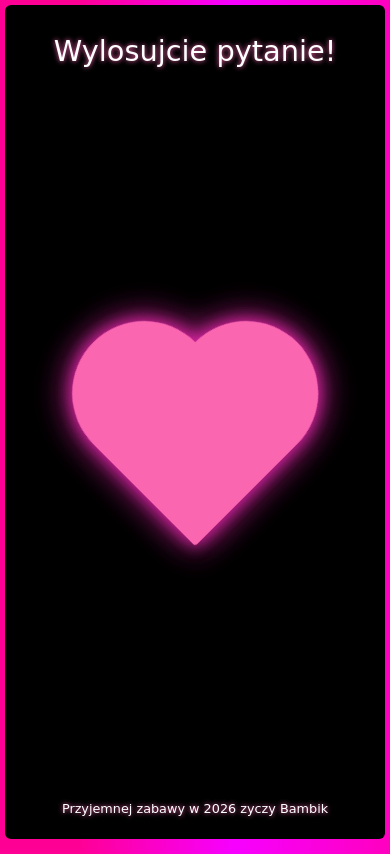
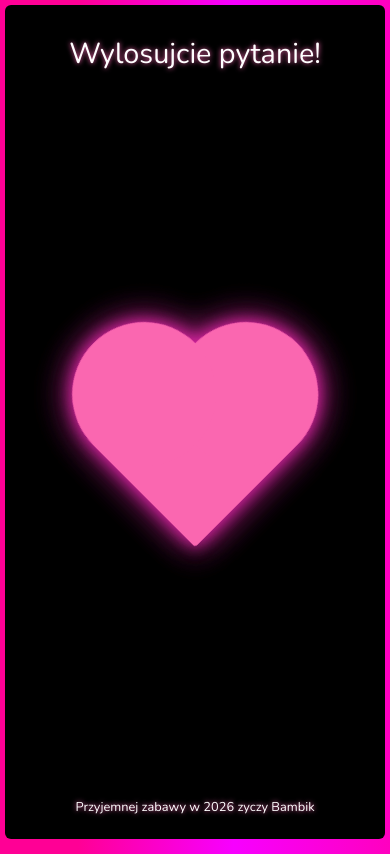
Before and after one commit to Hugebob1/valentines_game, a plain HTML site: page index.html in a window 390 px wide. Drawn offline with nearby package versions, Linux system fonts and the light colour scheme.

Commit message:
looks better on iphone

```diff
--- a/index.html
+++ b/index.html
@@ -3,8 +3,11 @@
 <head>
     <meta charset="UTF-8">
     <meta name="viewport" content="width=device-width, initial-scale=1.0">
+    <meta name="viewport" content="width=device-width, initial-scale=1.0, viewport-fit=cover">
+    <meta name="theme-color" content="#000000">
     <title>Document</title>
     <link rel="stylesheet" href="styles/main.css">
+    <link href="https://fonts.googleapis.com/css2?family=Nunito:wght@400;700&display=swap" rel="stylesheet">
 </head>
 <body>
     <div class="card">
--- a/styles/main.css
+++ b/styles/main.css
@@ -1,11 +1,21 @@
-html, body { height: 100%; margin: 0; overflow: hidden;  }
+html, body {
+    height: 100%; margin: 0; overflow: hidden;
+    height: 100vh;
+    padding: 0;
+    font-family: 'Nunito', sans-serif;
+}
 
 body{
-    padding: 5px;
+    padding:
+        max(5px, env(safe-area-inset-top))
+        max(5px, env(safe-area-inset-right))
+        max(5px, env(safe-area-inset-bottom))
+        max(5px, env(safe-area-inset-left));
     background: linear-gradient(to right, #ff00c8, #c7009c, #ff0095, #ff0095, #f700ff, #ff00bf);
     animation: animationGradient 10s infinite linear;
     background-size: 200%;
-    font-family: 'Gloria Hallelujah', cursive;
+
+
 }
 @keyframes animationGradient{
     0%{
@@ -150,14 +160,14 @@ p {
 
 @keyframes splitLeft{
   0%   { transform: translate(-50%, -50%) translate(0,0) rotate(0deg) scale(1); }
-  25%  { transform: translate(-50%, -50%) translate(-230px,-180px) rotate(-90deg) scale(0.5); }
-  75%  { transform: translate(-50%, -50%) translate(-230px,-180px) rotate(-90deg) scale(0.5); }
+  25%  { transform: translate(-50%, -50%) translate(-230px,-120px) rotate(-90deg) scale(0.4); }
+  75%  { transform: translate(-50%, -50%) translate(-230px,-120px) rotate(-90deg) scale(0.4); }
   100% { transform: translate(-50%, -50%) translate(0,0) rotate(0deg) scale(1); }
 }
 
 @keyframes splitRight{
   0%   { transform: translate(-50%, -50%) translate(0,0) rotate(0deg) scale(1); }
-  25%  { transform: translate(-50%, -50%) translate(230px,180px) rotate(90deg) scale(0.5); }
-  75%  { transform: translate(-50%, -50%) translate(230px,180px) rotate(90deg) scale(0.5); }
+  25%  { transform: translate(-50%, -50%) translate(230px,120px) rotate(90deg) scale(0.4); }
+  75%  { transform: translate(-50%, -50%) translate(230px,120px) rotate(90deg) scale(0.4); }
   100% { transform: translate(-50%, -50%) translate(0,0) rotate(0deg) scale(1); }
 }
```
